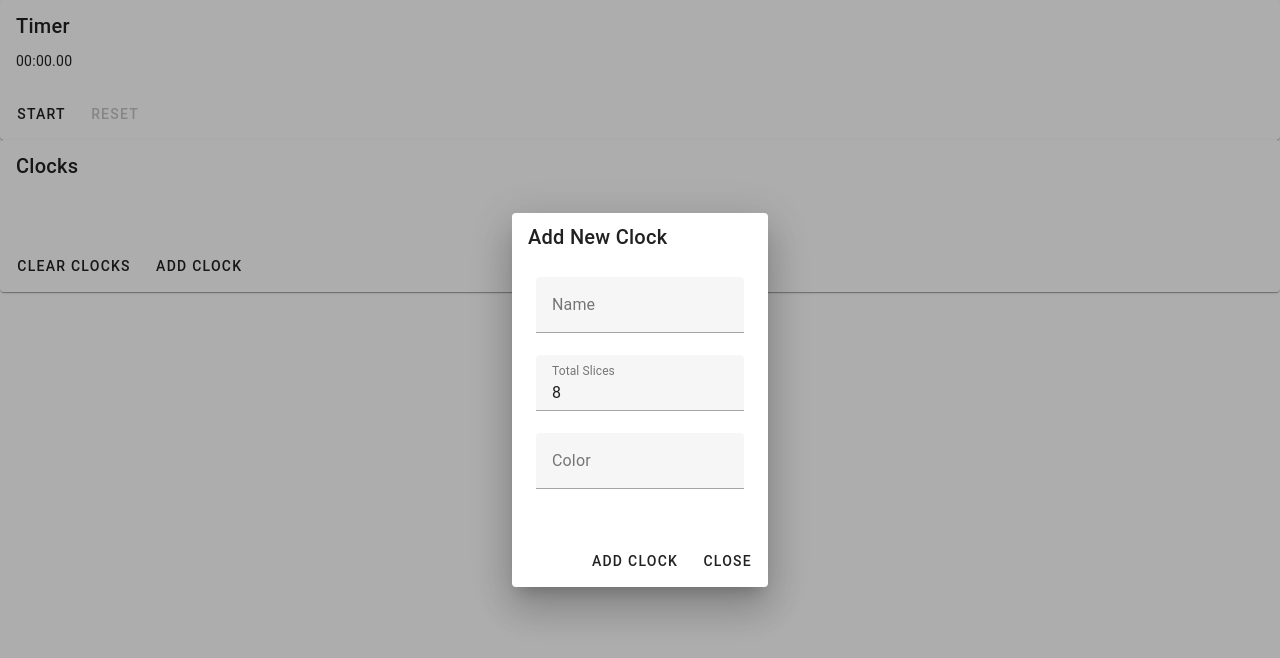
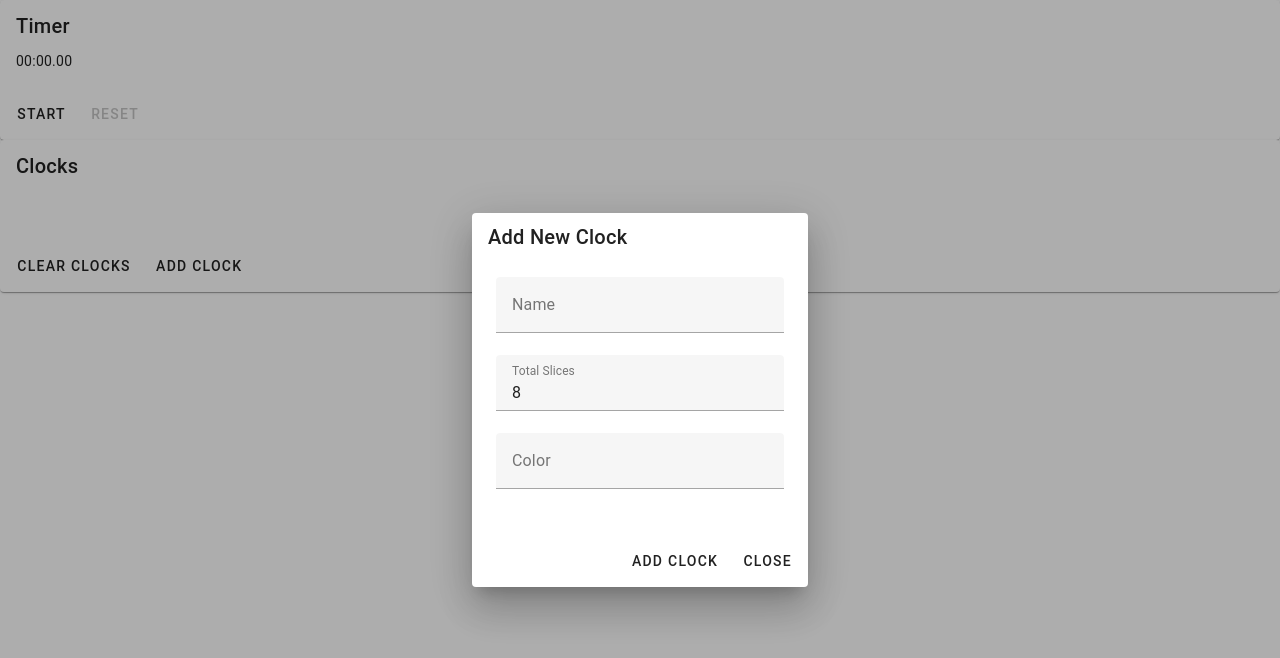
Before and after one commit to tylereed/clock-tracker, a Vue app: page / in a window 1280 px wide. Both pictures are taken after a click on the button "ADD CLOCK". Shown: the top 658 px of the page. Built offline with nearby package versions, Linux system fonts and the light colour scheme.

Commit message:
Adding min width of the add/edit clock dialog

```diff
--- a/src/pages/Clocks.vue
+++ b/src/pages/Clocks.vue
@@ -11,7 +11,7 @@
     </v-card-actions>
   </v-card>
 
-  <v-dialog v-model="addEditClockDisplay" width="25%">
+  <v-dialog v-model="addEditClockDisplay" width="25%" min-width="400px">
     <add-clock-vue class="pa-2 ma-6" :clock-values="addEditClockValues" @new-clock="addClock"
       @update-clock="updateClock" @close="addEditClockDisplay = false" />
   </v-dialog>
```
